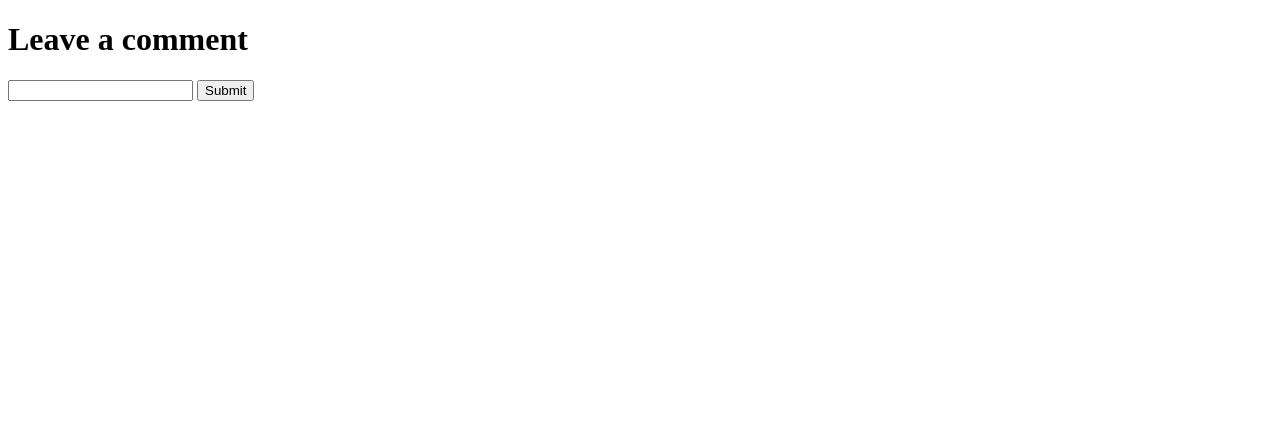
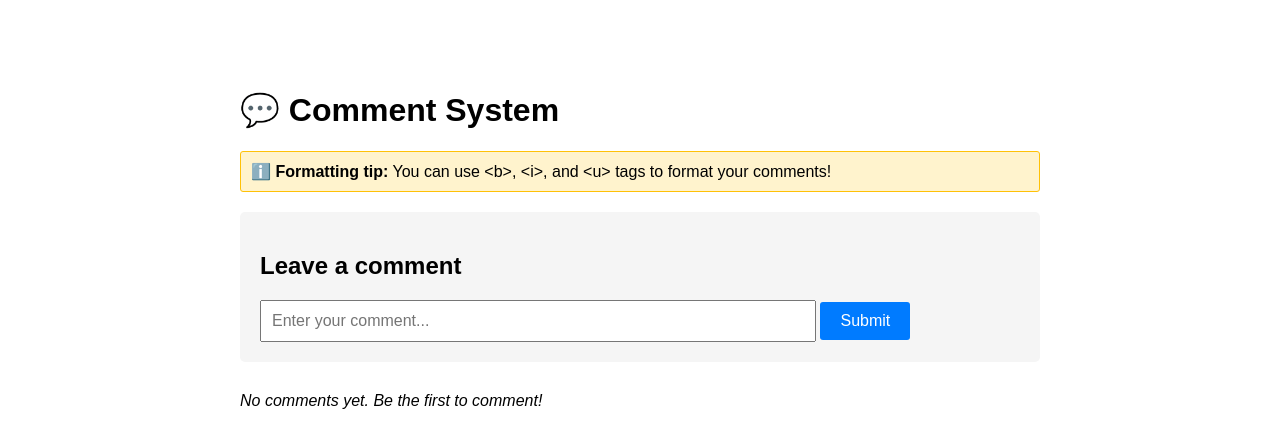
Before and after one commit to aban-alazzeh/secure-coding-workshop, a FastAPI app: page /comment in a window 1280 px wide. Shown: the top 448 px of the page. Run offline with FastAPI, Linux system fonts and the light colour scheme.

Commit message:
Update comment.html

```diff
--- a/cwe-79-xss/templates/comment.html
+++ b/cwe-79-xss/templates/comment.html
@@ -2,21 +2,83 @@
 <html>
 <head>
   <meta charset="utf-8" />
-  <title>CWE-79 XSS Lab</title>
+  <title>CWE-79 Stored XSS Lab</title>
+  <style>
+    body {
+      font-family: Arial, sans-serif;
+      max-width: 800px;
+      margin: 50px auto;
+      padding: 20px;
+    }
+    .comment-form {
+      background: #f5f5f5;
+      padding: 20px;
+      border-radius: 5px;
+      margin-bottom: 30px;
+    }
+    .comment-form input {
+      width: 70%;
+      padding: 10px;
+      font-size: 16px;
+    }
+    .comment-form button {
+      padding: 10px 20px;
+      font-size: 16px;
+      background: #007bff;
+      color: white;
+      border: none;
+      border-radius: 3px;
+      cursor: pointer;
+    }
+    .comment-form button:hover {
+      background: #0056b3;
+    }
+    .comments-section {
+      margin-top: 30px;
+    }
+    .comment {
+      background: #fff;
+      border: 1px solid #ddd;
+      padding: 15px;
+      margin-bottom: 10px;
+      border-radius: 3px;
+    }
+    .info {
+      background: #fff3cd;
+      border: 1px solid #ffc107;
+      padding: 10px;
+      margin-bottom: 20px;
+      border-radius: 3px;
+    }
+  </style>
 </head>
 <body>
-  <h1>Leave a comment</h1>
+  <h1>💬 Comment System</h1>
 
-  <form method="post">
-    <input type="text" name="comment" />
-    <button type="submit">Submit</button>
-  </form>
+  <div class="info">
+    <strong>ℹ️ Formatting tip:</strong> You can use &lt;b&gt;, &lt;i&gt;, and &lt;u&gt; tags to format your comments!
+  </div>
 
-  {% if comment %}
-    <h2>Your comment:</h2>
-    <div>
-      {{ comment | safe }}
+  <div class="comment-form">
+    <h2>Leave a comment</h2>
+    <form method="post">
+      <input type="text" name="comment" placeholder="Enter your comment..." required />
+      <button type="submit">Submit</button>
+    </form>
+  </div>
+
+  {% if comments %}
+    <div class="comments-section">
+      <h2>All Comments ({{ comments|length }})</h2>
+      {% for comment in comments %}
+        <div class="comment">
+          <!-- VULNERABLE: Using | safe filter without sanitization -->
+          {{ comment | safe }}
+        </div>
+      {% endfor %}
     </div>
+  {% else %}
+    <p><em>No comments yet. Be the first to comment!</em></p>
   {% endif %}
 </body>
 </html>
```
